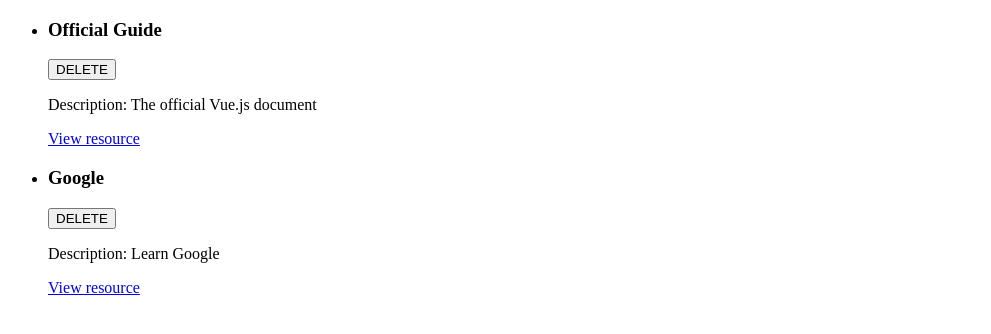
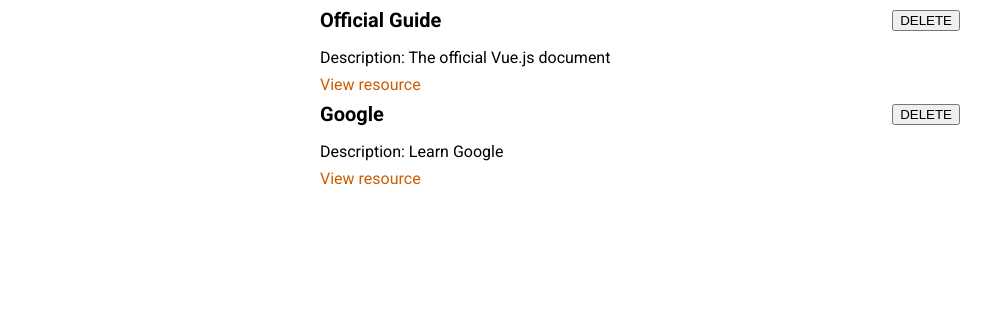
Before and after one commit to cyrilmarois/udemy-vue, a Vue app in the folder Projects/learning/: page / in a window 1280 px wide. Shown: the top 334 px of the page, without its empty margins (0-991 px from the left). Built offline with nearby package versions, Linux system fonts and the light colour scheme.

Commit message:
feat(app): Add CourseList cmpt and pages styling

```diff
--- a/Projects/learning/src/App.vue
+++ b/Projects/learning/src/App.vue
@@ -1,20 +1,13 @@
 <template>
-  <ul>
-    <CourseItem
-      v-for="storedResource in storedResources"
-      :key="storedResource.id"
-      v-bind="storedResource"
-    >
-    </CourseItem>
-  </ul>
+  <CourseList :courses="storedResources" />
 </template>
 
 <script>
-import CourseItem from './components/CourseItem.vue';
+import CourseList from './components/CourseList.vue';
 
 export default {
   components: {
-    CourseItem,
+    CourseList,
   },
 
   data() {
@@ -37,3 +30,19 @@
   },
 };
 </script>
+
+<style>
+@import url('https://fonts.googleapis.com/css2?family=Roboto:wght@400;700&display=swap');
+
+* {
+  box-sizing: border-box;
+}
+
+html {
+  font-family: 'Roboto', sans-serif;
+}
+
+body {
+  margin: 0;
+}
+</style>
--- a/Projects/learning/src/components/CourseItem.vue
+++ b/Projects/learning/src/components/CourseItem.vue
@@ -33,3 +33,34 @@
   },
 };
 </script>
+<style scoped>
+li {
+  margin: auto;
+  max-width: 40rem;
+}
+
+header {
+  display: flex;
+  justify-content: space-between;
+  align-items: center;
+}
+
+h3 {
+  font-size: 1.25rem;
+  margin: 0.5rem 0;
+}
+
+p {
+  margin: 0.5rem 0;
+}
+
+a {
+  text-decoration: none;
+  color: #ce5c00;
+}
+
+a:hover,
+a:active {
+  color: #c89300;
+}
+</style>
--- /dev/null
+++ b/Projects/learning/src/components/CourseList.vue
@@ -0,0 +1,33 @@
+<template>
+  <ul>
+    <CourseItem
+      v-for="course in courses"
+      :key="course.id"
+      :title="course.title"
+      :description="course.description"
+      :link="course.link"
+    >
+    </CourseItem>
+  </ul>
+</template>
+
+<script>
+import CourseItem from './CourseItem.vue';
+
+export default {
+  components: {
+    CourseItem,
+  },
+  props: ['courses'],
+};
+</script>
+
+<style scoped>
+ul {
+  list-style: none;
+  margin: 0;
+  padding: 0;
+  margin: auto;
+  max-width: 40rem;
+}
+</style>
```
